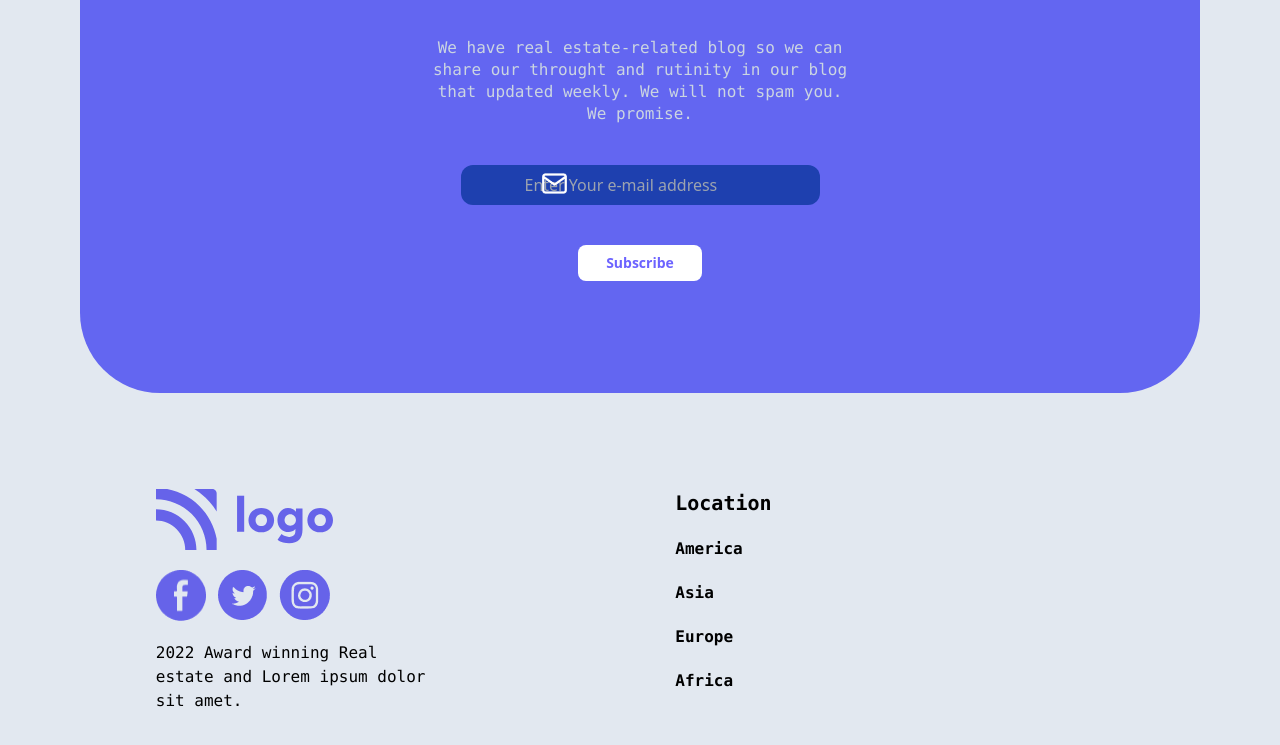
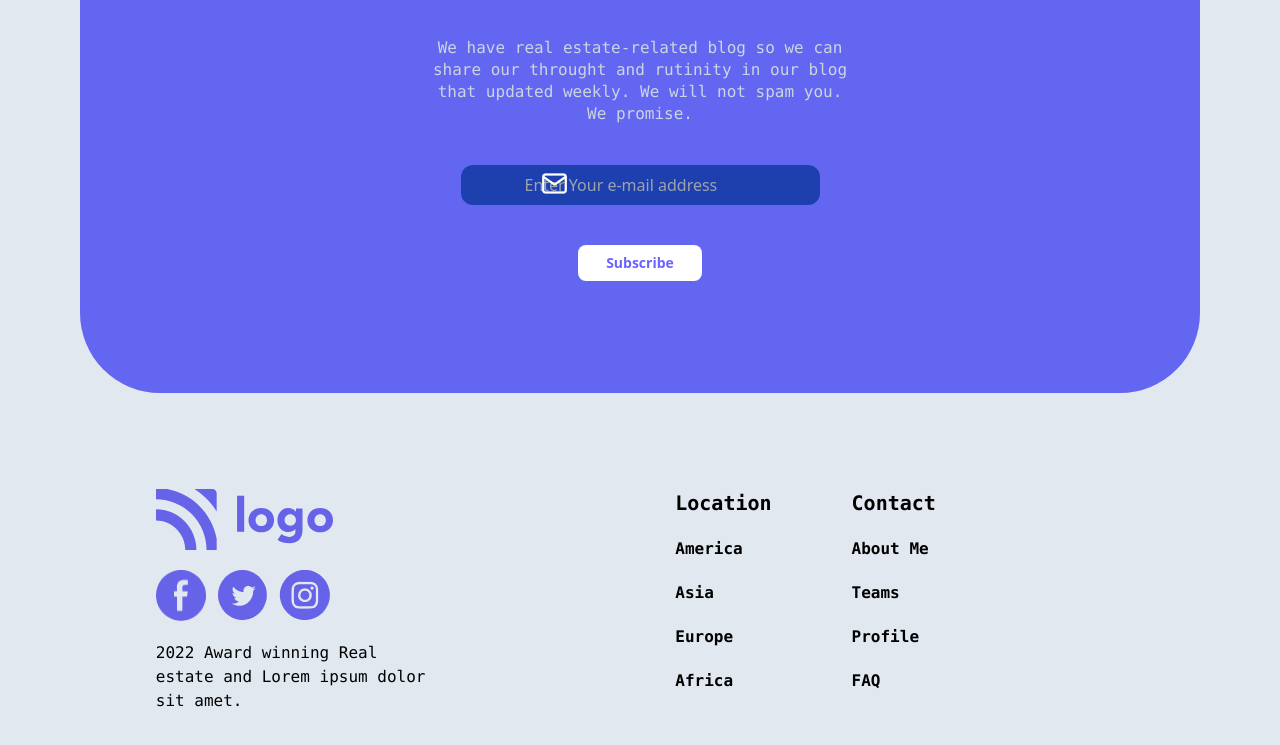
Before and after one commit to SnehashisRatna/Responsive-WebPages, a plain HTML site: page Real Estate Landing Page/index.html in a window 1280 px wide. Shown: the part 4840-5585 px from the top of the page. Drawn offline with nearby package versions, Linux system fonts and the light colour scheme.

Commit message:
Update index.html

```diff
--- a/Real Estate Landing Page/index.html
+++ b/Real Estate Landing Page/index.html
@@ -238,6 +238,15 @@
                         <li  class="cursor-pointer  transition ease-in-out delay-150  hover:-translate-y-1 hover:scale-110 font-semibold duration-300 hover:text-[#6C63FF]">Africa</li>
                     </ul>
                  </div>
+                 <div>
+                    <ul class="font-mono space-y-5">
+                        <li class="font-semibold  text-xl transition ease-in-out delay-150  hover:-translate-y-1 hover:scale-110 f duration-300 ">Contact</li>
+                        <li class="cursor-pointer  transition ease-in-out delay-150  hover:-translate-y-1 hover:scale-110 font-semibold duration-300 hover:text-[#6C63FF]">About Me</li>
+                        <li class="cursor-pointer  transition ease-in-out delay-150  hover:-translate-y-1 hover:scale-110 font-semibold duration-300 hover:text-[#6C63FF]">Teams</li>
+                        <li class="cursor-pointer  transition ease-in-out delay-150  hover:-translate-y-1 hover:scale-110 font-semibold duration-300 hover:text-[#6C63FF]">Profile</li>
+                        <li class="cursor-pointer  transition ease-in-out delay-150  hover:-translate-y-1 hover:scale-110 font-semibold duration-300 hover:text-[#6C63FF]">FAQ</li>
+                    </ul>
+                 </div>
      </main>
 
 </body>
```
